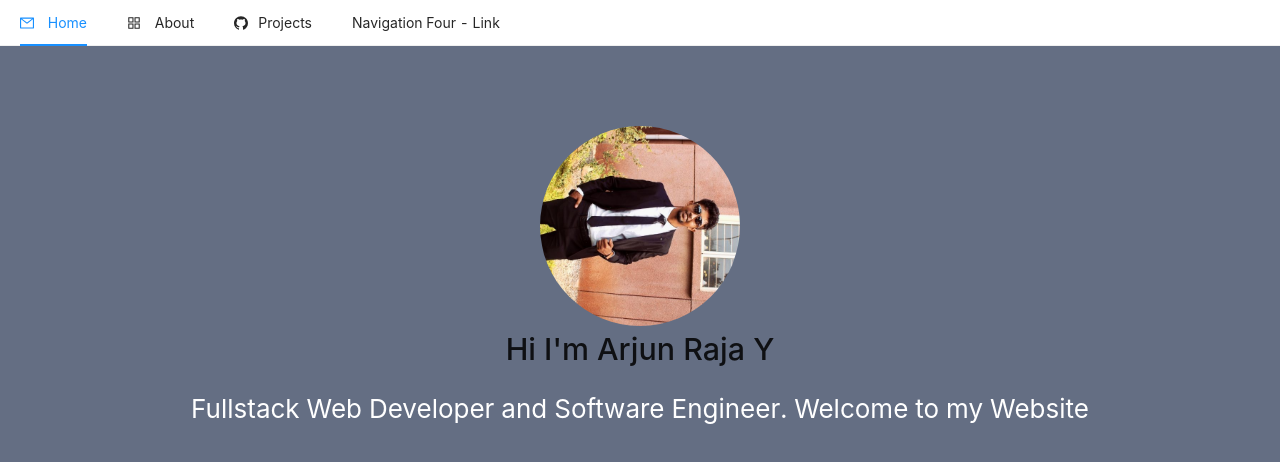
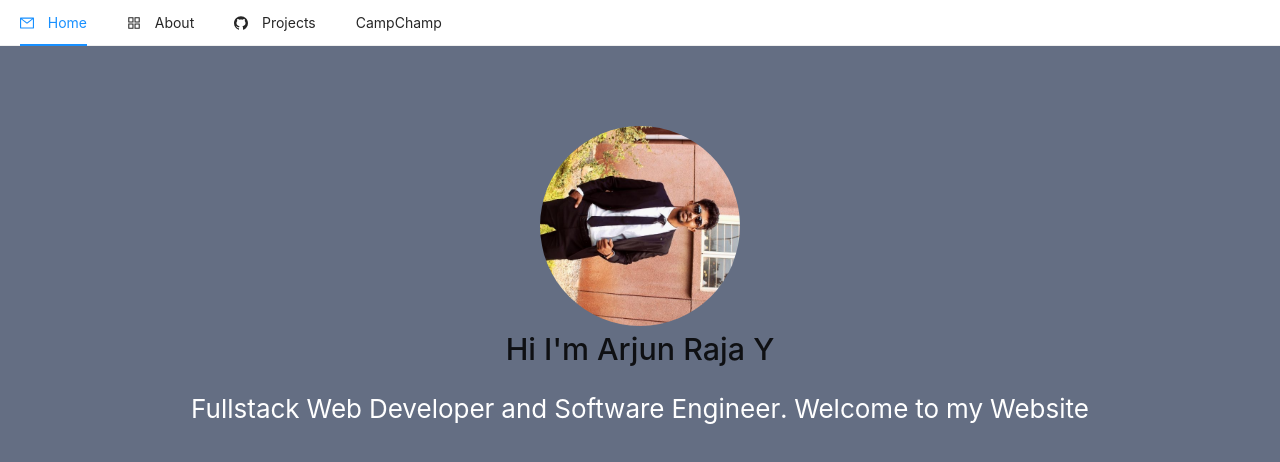
Before and after one commit to coderbirju/portfolio, a React (Create React App) app: page / in a window 1280 px wide. Shown: the top 462 px of the page. Built offline with nearby package versions, Linux system fonts and the light colour scheme; what enquire-js would draw is missing.

Commit message:
Basic projects page is running needs styling

```diff
--- a/package.json
+++ b/package.json
@@ -8,6 +8,7 @@
     "@testing-library/react": "^9.3.2",
     "@testing-library/user-event": "^7.1.2",
     "antd": "^4.2.4",
+    "axios": "^0.19.2",
     "enquire-js": "^0.2.1",
     "json5": "^2.1.3",
     "rc-queue-anim": "^1.8.5",
--- /dev/null
+++ b/src/Db/projects_data.js
@@ -0,0 +1,22 @@
+ export const columns = [
+    {
+      title: 'Name',
+      dataIndex: 'name',
+      key: 'name',
+    },
+    {
+      title: 'language',
+      dataIndex: 'language',
+      key: 'language',
+    },
+    {
+      title: 'Links',
+      dataIndex: 'url',
+      key: 'url',
+    },
+    {
+      title: 'description',
+      dataIndex: 'description',
+      key: 'description',
+    },
+  ];
--- a/src/Routes.js
+++ b/src/Routes.js
@@ -7,8 +7,7 @@ import {
 import Homepage from './templates/Homepage';
 import About from './templates/About';
 import HeadNav from './templates/header';
-
-
+import Project from './templates/Projects';
 
 export default function Routes() {
   return (
@@ -17,7 +16,8 @@ export default function Routes() {
         <HeadNav/>
         <div>
           <Switch>
-              <Route path="/About" > <About/> </Route>
+              <Route path="/about" > <About/> </Route>
+              <Route path="/projects" component={Project} />
               <Route path="/" component={Homepage}/>
           </Switch>
         </div>
--- a/src/global-css.css
+++ b/src/global-css.css
@@ -46,6 +46,395 @@
     background-color: #aab5cc;
   }
 
+  a {
+    color: var(--primary-color);
+    text-decoration: none;
+  }
+
+  a:hover {
+    color: #666;
+  }
+
+  ul {
+    list-style: none;
+  }
+
+  img {
+    width: 100%;
+  }
+
+  /* Utilities */
+  .container {
+    max-width: 1100px;
+    margin: auto;
+    overflow: hidden;
+    padding: 0 2rem;
+  }
+
+  /* Text Styles*/
+  .x-large {
+    font-size: 4rem;
+    line-height: 1.2;
+    margin-bottom: 1rem;
+  }
+
+  .large {
+    font-size: 3rem;
+    line-height: 1.2;
+    margin-bottom: 1rem;
+  }
+
+  .lead {
+    font-size: 1.5rem;
+    margin-bottom: 1rem;
+  }
+
+  .text-center {
+    text-align: center;
+  }
+
+  .text-primary {
+    color: var(--primary-color);
+  }
+
+  .text-dark {
+    color: var(--dark-color);
+  }
+
+  .text-success {
+    color: var(--success-color);
+  }
+
+  .text-danger {
+    color: var(--danger-color);
+  }
+
+  .text-center {
+    text-align: center;
+  }
+
+  .text-right {
+    text-align: right;
+  }
+
+  .text-left {
+    text-align: left;
+  }
+
+  /* Center All */
+  .all-center {
+    display: flex;
+    flex-direction: column;
+    width: 100%;
+    margin: auto;
+    justify-content: center;
+    align-items: center;
+    text-align: center;
+  }
+
+  /* Cards */
+  .card {
+    padding: 1rem;
+    border: #ccc 1px dotted;
+    margin: 0.7rem 0;
+  }
+
+  /* List */
+  .list {
+    margin: 0.5rem 0;
+  }
+
+  .list li {
+    padding-bottom: 0.3rem;
+  }
+
+  /* Padding */
+  .p {
+    padding: 0.5rem;
+  }
+  .p-1 {
+    padding: 1rem;
+  }
+  .p-2 {
+    padding: 2rem;
+  }
+  .p-3 {
+    padding: 3rem;
+  }
+  .py {
+    padding: 0.5rem 0;
+  }
+  .py-1 {
+    padding: 1rem 0;
+  }
+  .py-2 {
+    padding: 2rem 0;
+  }
+  .py-3 {
+    padding: 3rem 0;
+  }
+
+  /* Margin */
+  .m {
+    margin: 0.5rem;
+  }
+  .m-1 {
+    margin: 1rem;
+  }
+  .m-2 {
+    margin: 2rem;
+  }
+  .m-3 {
+    margin: 3rem;
+  }
+  .my {
+    margin: 0.5rem 0;
+  }
+  .my-1 {
+    margin: 1rem 0;
+  }
+  .my-2 {
+    margin: 2rem 0;
+  }
+  .my-3 {
+    margin: 3rem 0;
+  }
+
+  /* Grid */
+  .grid-2 {
+    display: grid;
+    grid-template-columns: repeat(2, 1fr);
+    grid-gap: 1rem;
+  }
+
+  .grid-3 {
+    display: grid;
+    grid-template-columns: repeat(3, 1fr);
+    grid-gap: 1rem;
+  }
+
+  .grid-4 {
+    display: grid;
+    grid-template-columns: repeat(4, 1fr);
+    grid-gap: 1rem;
+  }
+
+  .btn {
+    display: inline-block;
+    background: var(--light-color);
+    color: #333;
+    padding: 0.4rem 1.3rem;
+    font-size: 1rem;
+    border: none;
+    cursor: pointer;
+    margin-right: 0.5rem;
+    transition: opacity 0.2s ease-in;
+    outline: none;
+  }
+
+  .btn-link {
+    background: none;
+    padding: 0;
+    margin: 0;
+  }
+
+  .btn-block {
+    display: block;
+    width: 100%;
+  }
+
+  .btn-sm {
+    font-size: 0.8rem;
+    padding: 0.3rem 1rem;
+    margin-right: 0.2rem;
+  }
+
+  .badge {
+    display: inline-block;
+    font-size: 0.8rem;
+    padding: 0.2rem 0.7rem;
+    text-align: center;
+    margin: 0.3rem;
+    background: var(--light-color);
+    color: #333;
+    border-radius: 5px;
+  }
+
+  .alert {
+    padding: 0.7rem;
+    margin: 1rem 0;
+    opacity: 0.9;
+    background: var(--light-color);
+    color: #333;
+  }
+
+  .btn-primary,
+  .bg-primary,
+  .badge-primary,
+  .alert-primary {
+    background: var(--primary-color);
+    color: #fff;
+  }
+
+  .btn-light,
+  .bg-light,
+  .badge-light,
+  .alert-light {
+    background: var(--light-color);
+    color: #333;
+  }
+
+  .btn-dark,
+  .bg-dark,
+  .badge-dark,
+  .alert-dark {
+    background: var(--dark-color);
+    color: #fff;
+  }
+
+  .btn-danger,
+  .bg-danger,
+  .badge-danger,
+  .alert-danger {
+    background: var(--danger-color);
+    color: #fff;
+  }
+
+  .btn-success,
+  .bg-success,
+  .badge-success,
+  .alert-success {
+    background: var(--success-color);
+    color: #fff;
+  }
+
+  .btn-white,
+  .bg-white,
+  .badge-white,
+  .alert-white {
+    background: #fff;
+    color: #333;
+    border: #ccc solid 1px;
+  }
+
+  .btn:hover {
+    opacity: 0.8;
+  }
+
+  .bg-light,
+  .badge-light {
+    border: #ccc solid 1px;
+  }
+
+  .round-img {
+    border-radius: 50%;
+  }
+
+  /* Forms */
+  input {
+    margin: 1.2rem 0;
+  }
+
+  .form-text {
+    display: block;
+    margin-top: 0.3rem;
+    color: #888;
+  }
+
+  input[type='text'],
+  input[type='email'],
+  input[type='password'],
+  input[type='date'],
+  select,
+  textarea {
+    display: block;
+    width: 100%;
+    padding: 0.4rem;
+    font-size: 1.2rem;
+    border: 1px solid #ccc;
+  }
+
+  input[type='submit'],
+  button {
+    font: inherit;
+  }
+
+  table th,
+  table td {
+    padding: 1rem;
+    text-align: left;
+  }
+
+  table th {
+    background: var(--light-color);
+  }
+
+  /* Navbar */
+  .navbar {
+    display: flex;
+    justify-content: space-between;
+    align-items: center;
+    padding: 0.7rem 2rem;
+    z-index: 1;
+    width: 100%;
+    opacity: 0.9;
+    margin-bottom: 1rem;
+  }
+
+  .navbar ul {
+    display: flex;
+  }
+
+  .navbar a {
+    color: #fff;
+    padding: 0.45rem;
+    margin: 0 0.25rem;
+  }
+
+  .navbar a:hover {
+    color: var(--light-color);
+  }
+
+  .navbar .welcome span {
+    margin-right: 0.6rem;
+  }
+
+  /* Mobile Styles */
+  /* @media (max-width: 700px) {
+    .hide-sm {
+      display: none;
+    }
+
+    .grid-2,
+    .grid-3,
+    .grid-4 {
+      grid-template-columns: 1fr;
+    }
+
+
+    .x-large {
+      font-size: 3rem;
+    }
+
+    .large {
+      font-size: 2rem;
+    }
+
+    .lead {
+      font-size: 1rem;
+    }
+
+
+    .navbar {
+      display: block;
+      text-align: center;
+    }
+
+    .navbar ul {
+      text-align: center;
+      justify-content: center;
+    } */
+
   @keyframes App-logo-spin {
     from {
       transform: rotate(0deg);
--- /dev/null
+++ b/src/templates/Projects.jsx
@@ -0,0 +1,65 @@
+import React from 'react';
+import '../global-css.css';
+import { Layout } from 'antd';
+// import { columns } from "../Db/projects_data.js";
+import { getUser, getUserRepos } from "../utils/github";
+import RepoItem from "./repoItem";
+const { Content } = Layout;
+
+
+class Project extends React.Component {
+    constructor(props) {
+        super(props);
+        // Don't call this.setState() here!
+        this.state = {
+            userData: null,
+            repoData: null
+        };
+    }
+
+    componentDidMount() {
+        getUser()
+        .then(res => {
+            this.setState({
+                userData: res.data
+            });
+        })
+        .catch({});
+
+        getUserRepos()
+        .then(res => {
+            // console.log('res: ', res.data);
+            this.setState({
+                repoData: res.data
+            });
+            // res.data[0]
+            console.log('res.data[0]: ', res.data);
+        })
+        .catch({});
+    }
+    render (){
+      const { repoData} = this.state;
+      let renderData = <p>Loading..</p>;
+      if(repoData === null)
+        {
+          return renderData;
+        }
+        else
+        {
+          return (
+            <Layout>
+              { repoData.map(data =>
+                <div >
+                  <Content>
+                    <RepoItem repoData={data} />
+                  </Content>
+                </div>
+              )}
+            </Layout>
+          );
+        }
+      }
+}
+
+
+export default Project;
--- a/src/templates/header.jsx
+++ b/src/templates/header.jsx
@@ -25,17 +25,15 @@ class HeadNav extends React.Component {
                     <Link to='/'> Home </Link>
                 </Menu.Item>
                 <Menu.Item key="about" icon={<AppstoreOutlined />}>
-                    <Link to='/About'> About </Link>
+                    <Link to='/about'> About </Link>
                 </Menu.Item>
                 <Menu.Item key="git" icon={<GithubFilled />}>
-                    <a href="https://github.com/coderbirju" target="_blank" rel="noopener noreferrer">
-                        Projects
-                    </a>
+                <Link to='/projects'> Projects </Link>
                 </Menu.Item>
 
                 <Menu.Item key="alipay">
-                <a href="https://github.com/coderbirju" target="_blank" rel="noopener noreferrer">
-                    Navigation Four - Link
+                <a href="https://powerful-mesa-36430.herokuapp.com/" target="_self" rel="noopener noreferrer">
+                    CampChamp
                 </a>
                 </Menu.Item>
             </Menu>
--- /dev/null
+++ b/src/templates/repoItem.jsx
@@ -0,0 +1,23 @@
+import React from 'react'
+
+class RepoItem extends React.Component {
+
+    componentDidMount(){
+        const { repoData } = this.props;
+        console.log('repos: ', repoData);
+    }
+    render (){
+        const { repoData } = this.props;
+        return (
+                    <div className='card text-left'>
+                        <h5>
+                            <a href={repoData.html_url}> {repoData.name} </a>
+                        </h5>
+                    </div>
+                )
+      }
+
+}
+
+
+export default RepoItem;
--- /dev/null
+++ b/src/utils/github.js
@@ -0,0 +1,21 @@
+import axios from 'axios';
+
+let githubClientID;
+let githubClientSecret;
+const profileName = 'coderbirju';
+
+if(process.env.NODE_ENV !== 'production'){
+    githubClientID = process.env.REACT_APP_GITHUB_CLIENT_ID;
+    githubClientSecret = process.env.REACT_APP_GITHUB_CLIENT_SECRET;
+}else {
+    githubClientID = process.env.GITHUB_CLIENT_ID;
+    githubClientSecret = process.env.GITHUB_CLIENT_SECRET;
+}
+
+export const getUser = async () => {
+    return await axios.get(`https://api.github.com/users/${profileName}?&client_id=${githubClientID}&client_secret=${githubClientSecret}`);
+}
+
+export const getUserRepos = async () => {
+    return await axios.get(`https://api.github.com/users/${profileName}/repos?per_page=10&sort=created:asc&client_id=${githubClientID}&client_secret=${githubClientSecret}`);
+}
```
Also changed, not shown: 2 other files (tests, documents, lock files or other folders).
